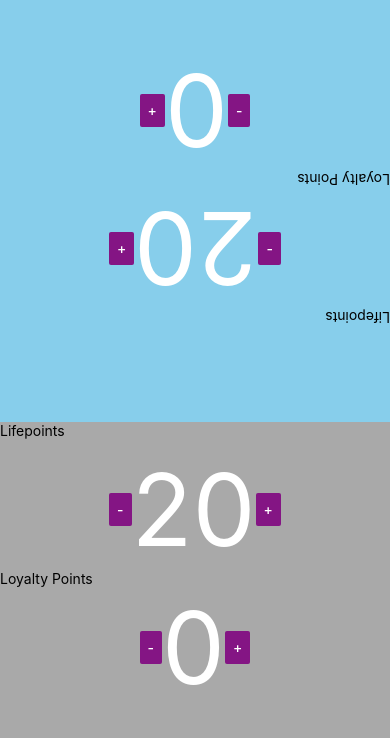
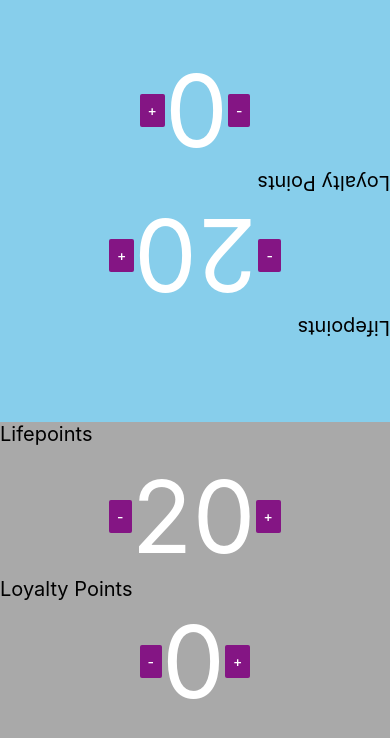
Before and after one commit to JorisJamers/MagicApp, a React Native app: screen / in a window 390 px wide. Shown: the top 738 px of the page. Built offline with nearby package versions, Linux system fonts and the light colour scheme.

Commit message:
all vars, some cleanup

```diff
--- a/App.js
+++ b/App.js
@@ -33,7 +33,12 @@ export default class App extends React.Component {
   }
 
   render() {
+
+    let topLoyaltyVar = 0;
     let topLifeVar = 20;
+    let bottomLifeVar = 20;
+    let bottomLoyaltyVar = 0;
+
     return (
       <View style={styles.background}>
         <View style={{flex: 1, backgroundColor: 'skyblue'}} >
@@ -124,9 +129,10 @@ const styles = StyleSheet.create({
   },
   topTitle: {
     transform: [{ rotate: '180deg'}],
+    fontSize: 20,
   },
   bottomTitle: {
-
+    fontSize: 20,
   },
   topLoyaltyView: {
     flexDirection: 'row',
```
